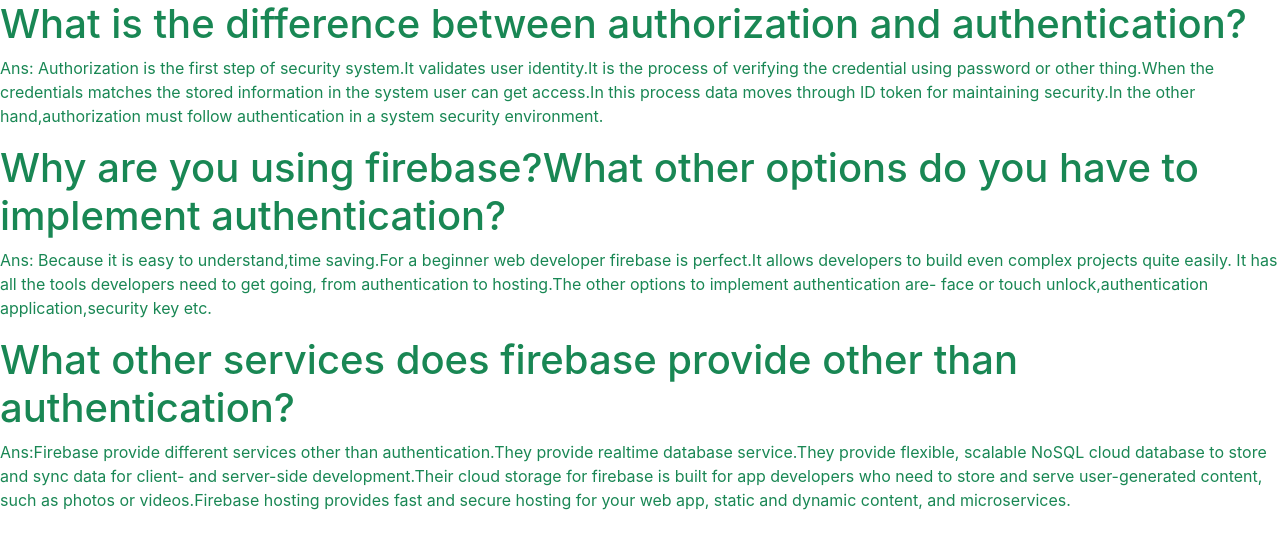
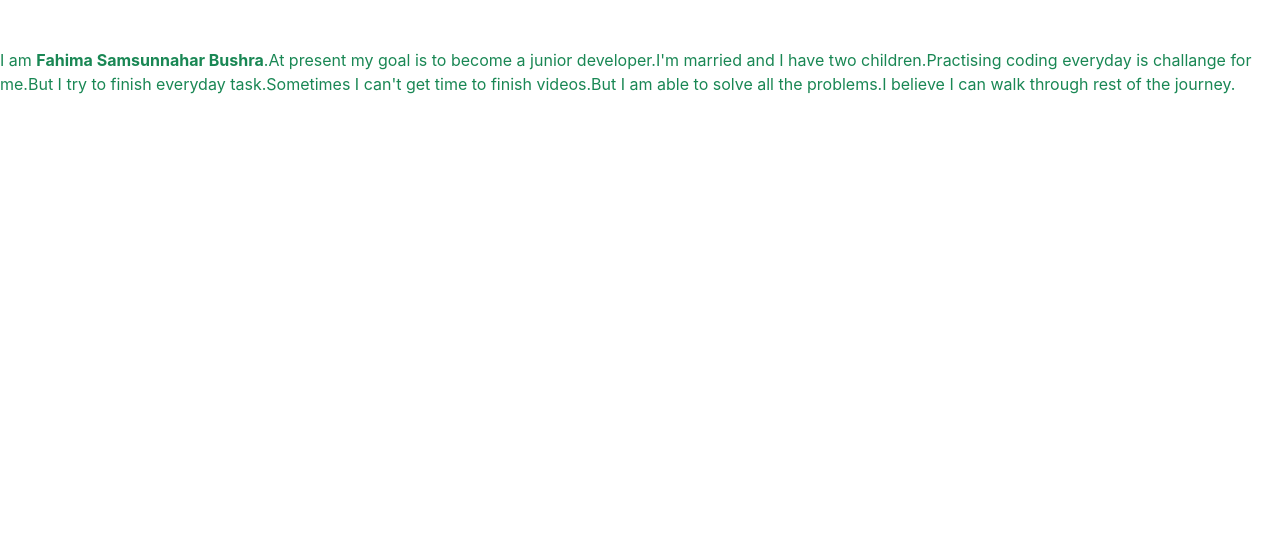
Before and after one commit to fahimabushra1/assignment-10, a React (Create React App) app: page /about in a window 1280 px wide. Shown: the top 548 px of the page. Built offline with nearby package versions, Linux system fonts and the light colour scheme.

Commit message:
about my work

```diff
--- a/src/Pages/About/About.js
+++ b/src/Pages/About/About.js
@@ -3,13 +3,8 @@ import React from "react";
 
 const About = () => {
     return (
-        <div className="text-success">
-            <h1>What is the difference between authorization and authentication?</h1>
-            <p>Ans: Authorization is the first step of security system.It validates user identity.It is the process of verifying the credential using password or other thing.When the credentials matches the stored information in the system user can get access.In this process data moves through ID token for maintaining security.In the other hand,authorization must follow authentication in a system security environment.</p>
-            <h1>Why are you using firebase?What other options do you have to implement authentication?</h1>
-            <p>Ans: Because it is easy to understand,time saving.For a beginner web developer firebase is perfect.It allows developers to build even complex projects quite easily. It has all the tools developers need to get going, from authentication to hosting.The other options to implement authentication are- face or touch unlock,authentication application,security key etc.</p>
-            <h1>What other services does firebase provide other than authentication?</h1>
-            <p>Ans:Firebase provide different services other than authentication.They provide realtime database service.They provide flexible, scalable NoSQL cloud database to store and sync data for client- and server-side development.Their cloud storage for firebase is built for app developers who need to store and serve user-generated content, such as photos or videos.Firebase hosting provides fast and secure hosting for your web app, static and dynamic content, and microservices.</p>
+        <div className="text-success mt-5">
+            <p>I am <b>Fahima Samsunnahar Bushra</b>.At present my goal is to become a junior developer.I'm married and I have two children.Practising coding everyday is challange for me.But I try to finish everyday task.Sometimes I can't get time to finish videos.But I am able to solve all the problems.I believe I can walk  through rest of the journey.</p>
 
         </div>
     )
--- a/src/Pages/Blogs/Blogs.js
+++ b/src/Pages/Blogs/Blogs.js
@@ -2,8 +2,16 @@ import React from "react";
 
 
 const Blogs = () => {
+
+
     return (
-        <div>
+        <div className="text-success">
+            <h1>What is the difference between authorization and authentication?</h1>
+            <p>Ans: Authorization is the first step of security system.It validates user identity.It is the process of verifying the credential using password or other thing.When the credentials matches the stored information in the system user can get access.In this process data moves through ID token for maintaining security.In the other hand,authorization must follow authentication in a system security environment.</p>
+            <h1>Why are you using firebase?What other options do you have to implement authentication?</h1>
+            <p>Ans: Because it is easy to understand,time saving.For a beginner web developer firebase is perfect.It allows developers to build even complex projects quite easily. It has all the tools developers need to get going, from authentication to hosting.The other options to implement authentication are- face or touch unlock,authentication application,security key etc.</p>
+            <h1>What other services does firebase provide other than authentication?</h1>
+            <p>Ans:Firebase provide different services other than authentication.They provide realtime database service.They provide flexible, scalable NoSQL cloud database to store and sync data for client- and server-side development.Their cloud storage for firebase is built for app developers who need to store and serve user-generated content, such as photos or videos.Firebase hosting provides fast and secure hosting for your web app, static and dynamic content, and microservices.</p>
 
         </div>
     )
```
